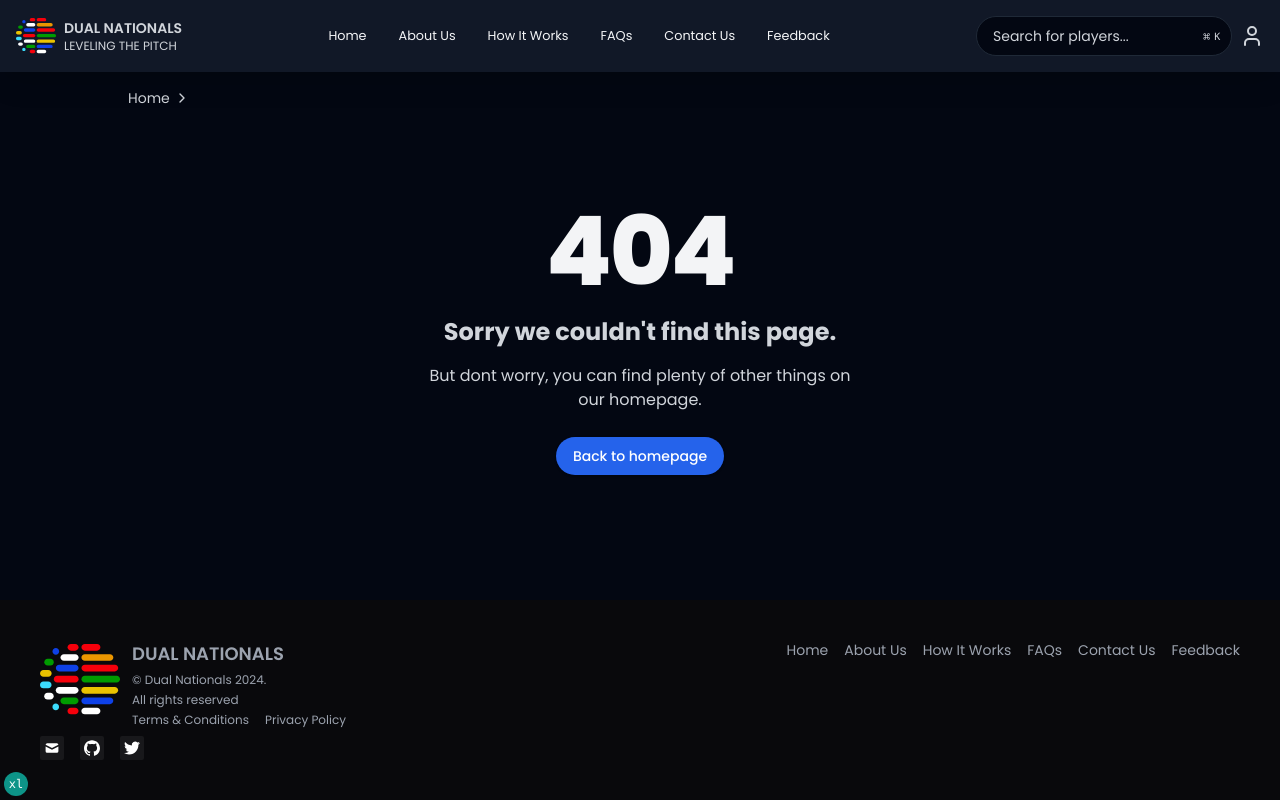
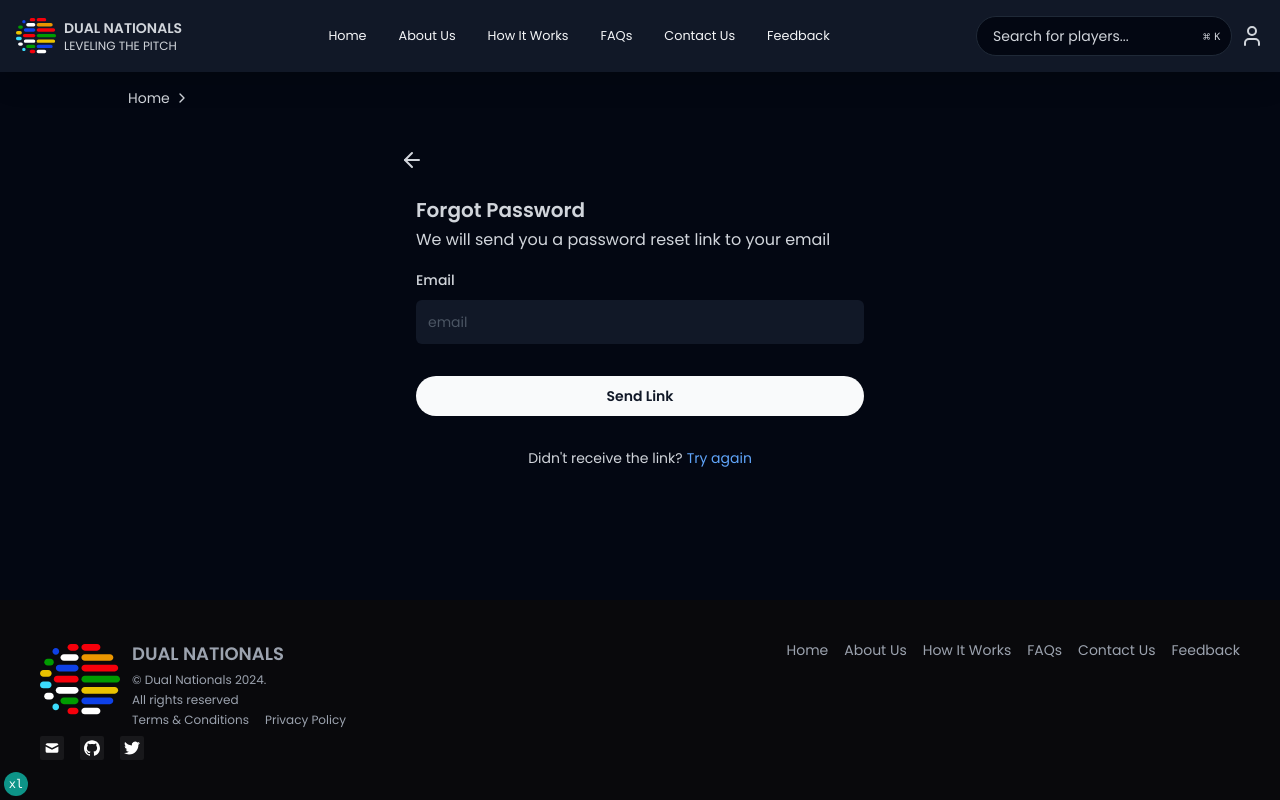
Before and after one commit to VincentMukuna/dual-nationals-fe, a Next.js app: page /forgot-password in a window 1280 px wide. Before the commit this address had no page. Built offline with nearby package versions, Linux system fonts and the light colour scheme.

Commit message:
[feat] added forget password page

```diff
--- /dev/null
+++ b/src/app/(auth)/forgot-password/page.tsx
@@ -0,0 +1,75 @@
+'use client'
+import CustomLink from '@/components/link'
+import { Button } from '@/components/ui/button'
+import {
+  Form,
+  FormControl,
+  FormField,
+  FormItem,
+  FormLabel,
+  FormMessage,
+} from '@/components/ui/form'
+import { Input } from '@/components/ui/input'
+import { zodResolver } from '@hookform/resolvers/zod'
+import { ArrowLeft } from 'lucide-react'
+import { useRouter } from 'next/navigation'
+import { useForm } from 'react-hook-form'
+import { z } from 'zod'
+
+const formSchema = z.object({
+  email: z.string().email({ message: 'Invalid email address' }),
+})
+export default function ForgotPasswordPage() {
+  const router = useRouter()
+  const form = useForm<z.infer<typeof formSchema>>({
+    resolver: zodResolver(formSchema),
+    defaultValues: {
+      email: '',
+    },
+  })
+
+  function onSubmit(values: z.infer<typeof formSchema>) {
+    form.reset()
+    router.replace('/reset-password')
+  }
+  return (
+    <main className="mx-auto mt-8 flex max-w-md flex-col gap-4">
+      <CustomLink href={'/login'} className="relative right-6">
+        <Button variant={'ghost'} className="h-10 w-10 p-0">
+          <ArrowLeft />
+        </Button>
+      </CustomLink>
+      <div className="space-y-1">
+        <h1 className="text-xl font-semibold ">Forgot Password</h1>
+        <h2>We will send you a password reset link to your email</h2>
+      </div>
+      <Form {...form}>
+        <form onSubmit={form.handleSubmit(onSubmit)} className="flex flex-col space-y-8">
+          <FormField
+            control={form.control}
+            name="email"
+            render={({ field }) => (
+              <FormItem>
+                <FormLabel>Email</FormLabel>
+                <FormControl>
+                  <Input placeholder="email" {...field} />
+                </FormControl>
+                <FormMessage />
+              </FormItem>
+            )}
+          />
+
+          <Button type="submit" className="self-stretch rounded-full font-semibold ">
+            Send Link
+          </Button>
+          <div className="flex justify-center gap-1 text-sm">
+            <span>Didn&apos;t receive the link?</span>
+            <CustomLink href={'/forgot-password'} className="text-primary-400 hover:underline">
+              Try again
+            </CustomLink>
+          </div>
+        </form>
+      </Form>
+    </main>
+  )
+}
```
